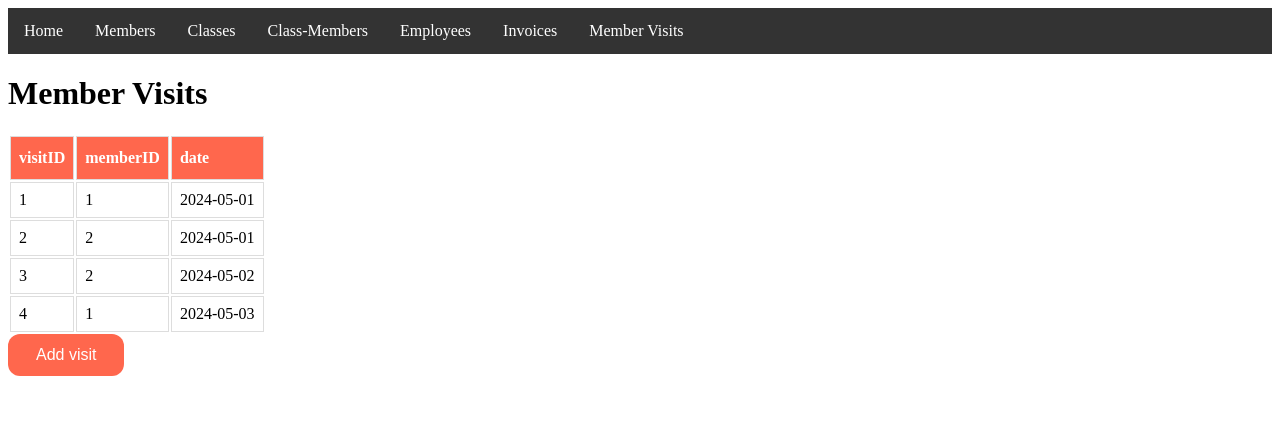
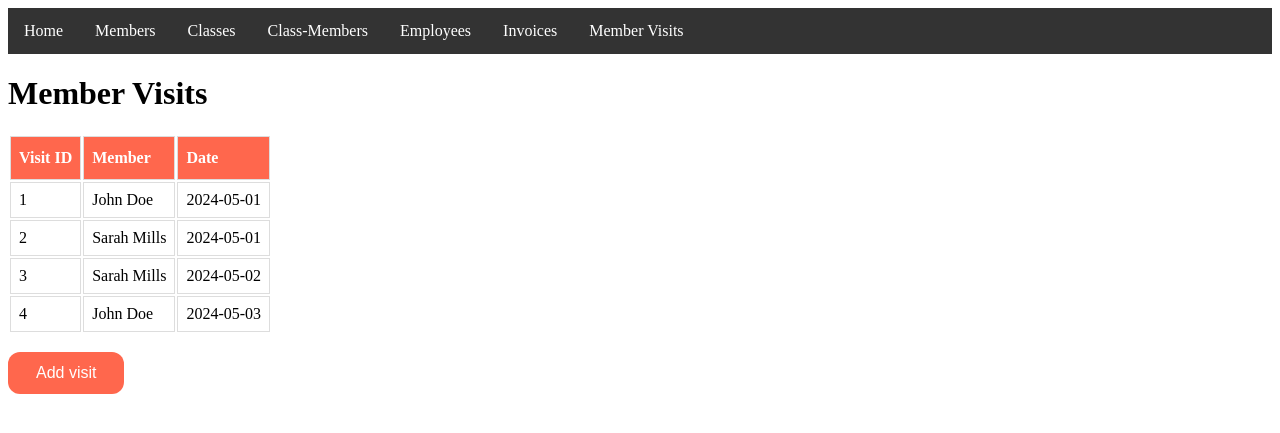
Before and after one commit to blaughlin/VarietyFitness, a Flask app: page /member-visits in a window 1280 px wide. Shown: the top 433 px of the page. Run offline with Flask 3, Linux system fonts and the light colour scheme; data comes from the database, SQL or seed files in the repository; data that the repository does not hold is empty; some libraries are stand-ins or nearby versions.

Commit message:
added ability to read memberVisits

```diff
--- a/app.py
+++ b/app.py
@@ -174,7 +174,13 @@ def editClassMembers(id):
 
 @app.route('/member-visits')
 def membeerVisits():
-    return render_template("member-visits.html")
+     if request.method == "GET":
+         query = "SELECT MemberVisits.visitID, Concat(Members.firstName, ' ', Members.lastName) as member, MemberVisits.date from MemberVisits inner join Members on MemberVisits.memberID = Members.memberID"
+         cur = mysql.connection.cursor()
+         cur.execute(query)
+         visits = cur.fetchall()
+         print(visits)
+         return render_template("member-visits.html", data = visits)
 
 @app.route('/employees')
 def employees():
--- a/templates/member-visits.html
+++ b/templates/member-visits.html
@@ -3,32 +3,24 @@
 <h1>Member Visits</h1>
 <div id="database">
     <table>
-        <tr>
-            <th>visitID</th>
-            <th>memberID</th>
-            <th>date</th>
-        </tr>
-        <tr>
-            <td>1</td>
-            <td>1</td>
-            <td>2024-05-01</td>
-        </tr>
-        <tr>
-            <td>2</td>
-            <td>2</td>
-            <td>2024-05-01</td>
-        </tr>
-        <tr>
-            <td>3</td>
-            <td>2</td>
-            <td>2024-05-02</td>
-        </tr>
-        <tr>
-            <td>4</td>
-            <td>1</td>
-            <td>2024-05-03</td>
-        </tr>
+        <thead>
+            <tr>
+                <th>Visit ID</th>
+                <th>Member</th>
+                <th>Date</th>
+            </tr>
+        </thead>
+        <tbody>
+            {% for item in data %}
+            <tr>
+                <td>{{ item.visitID }}</td>
+                <td>{{item.member}}</td>
+                <td>{{item.date}}</td>
+            </tr>
+            {% endfor %}
+        </tbody>
     </table>
+    <br>
     <button type="button" onClick=showInserts()>Add visit</button>
 </div>
 
```
